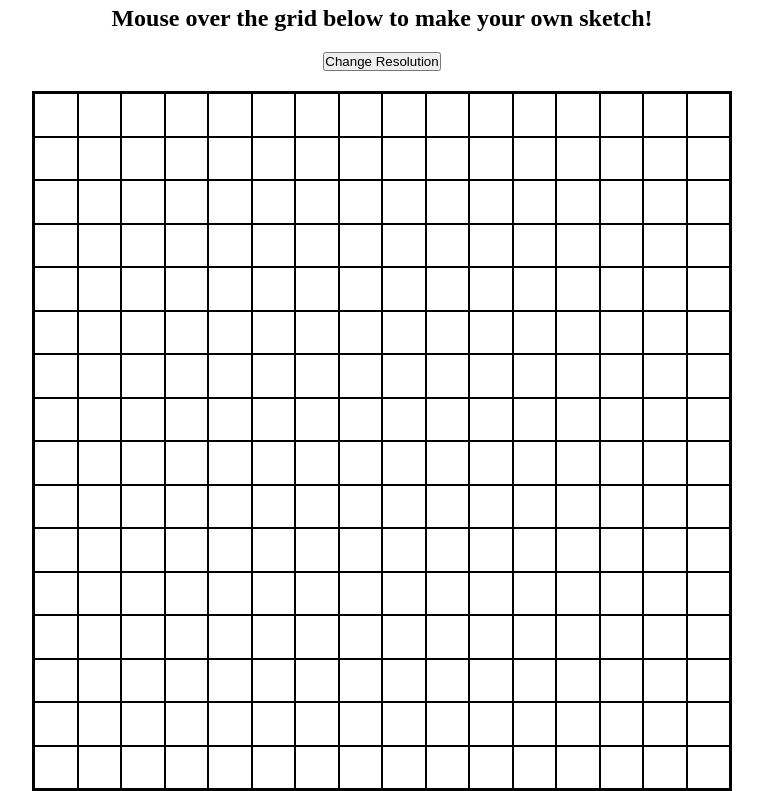
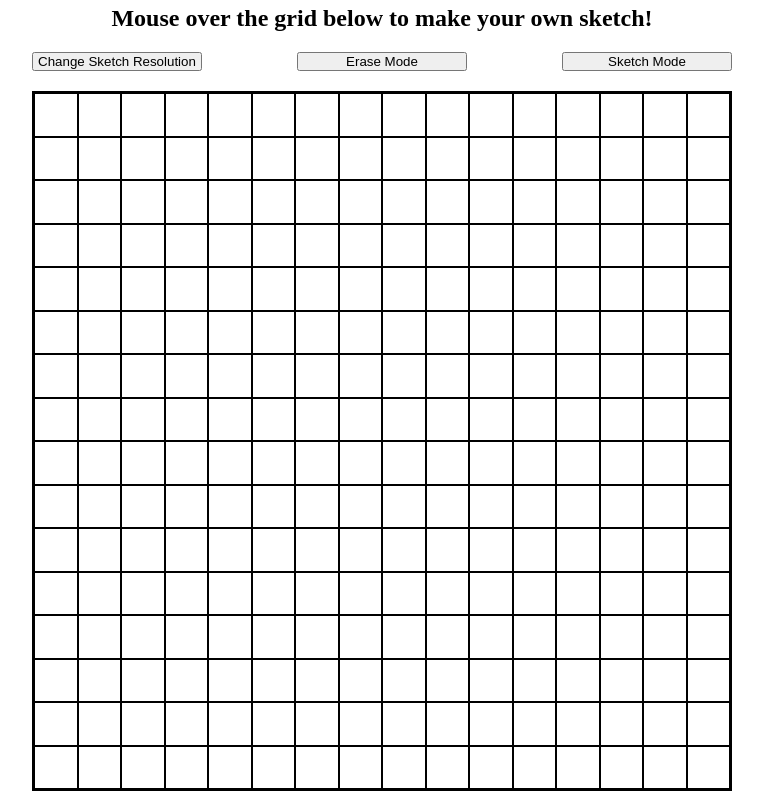
Before and after one commit to grigor92azatian/etch-a-sketch-project, a plain HTML site: page index.html in a window 1280 px wide. Shown: the part 52-843 px from the top of the page, without its empty margins (258-1021 px from the left). Drawn offline with Linux system fonts and the light colour scheme.

Commit message:
added some html buttons and added functionality to change resolution button that will change the grid size to user's preference

```diff
--- a/index.html
+++ b/index.html
@@ -7,7 +7,11 @@
 <body>
     <h1>Etch-A-Sketch</h1>
     <h2>Mouse over the grid below to make your own sketch!</h2>
-    <button>Change Resolution</button>
+    <div class="button-container">
+        <button class="change-resolution">Change Sketch Resolution</button>      <!--When clicked, prompt user to input a number 1-100 to create new grid-->
+        <button class="erase-mode">Erase Mode</button>      <!--When clicked, switch the hover event so that hovering over grid changes the blocks color to white (instead of the default black)-->
+        <button class="sketch-mode">Sketch Mode</button>    <!--When cicked, enter hover=black mode-->
+    </div>
     <div class="grid-container">
 
     </div>
--- a/script.js
+++ b/script.js
@@ -17,11 +17,19 @@ function createAndAppendGridTo(appendTo, numRowsAndColumns){    //ie(gridContain
     }
 }
 
+function promptChangeResolution(){
+    let usersInputGridSize = prompt("Enter a number");      //prompt user for a number (typeof string)
+        //DOUBLE CHECK NUMBER IS WITHIN RANGE 1-100 BEFORE PROCEEDING, IF IT ISN'T PROMPT FOR ANOTHER NUM
+    usersInputGridSize = parseInt(usersInputGridSize);      //convert string to number
+    gridContainer.innerHTML="";                             //empty out grid-container of its current grid
+    createAndAppendGridTo(gridContainer,usersInputGridSize);    //call upon createGrid with new number
+}
 
 let gridContainer = document.querySelector(".grid-container");
 createAndAppendGridTo(gridContainer,16);            //default of 16x16 grid
 
-let gridSquare = document.querySelector(".grid-square");
+let changeResolutionButton = document.querySelector(".change-resolution");
+changeResolutionButton.addEventListener("click",promptChangeResolution);
 
 
 /*
--- a/styles.css
+++ b/styles.css
@@ -8,8 +8,16 @@ body{
     flex-direction: column;
     align-items: center;
 }
-h1, h2, button{
+h1, h2, .button-container{
     margin-bottom: 20px;
+}
+.button-container{
+    display: flex;
+    width: 700px;
+    justify-content: space-between;
+}
+.button-container button{
+    width:170px;
 }
 .grid-container{
     border: 2px solid black;
```
